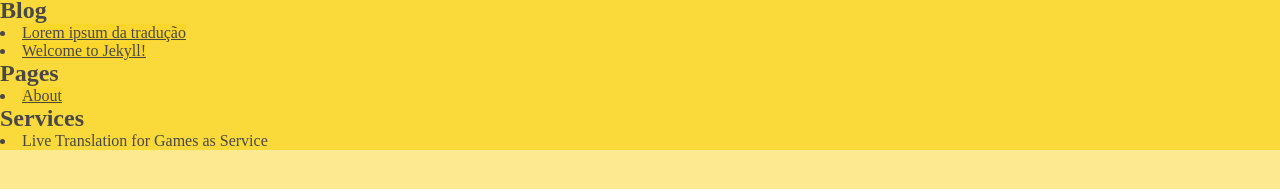
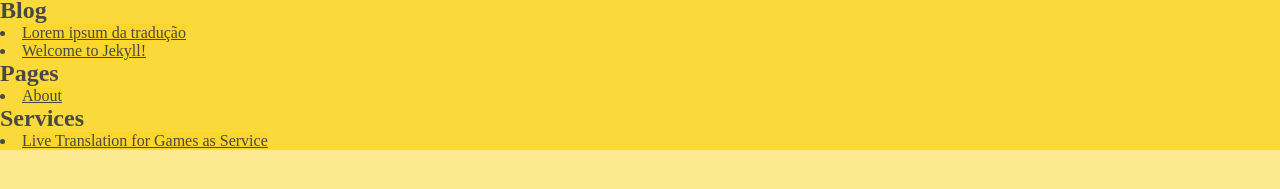
Before and after one commit to bbglanguages/bbglanguages.github.io, a Jekyll site: the page built from index.markdown, in a window 1280 px wide. Shown: the part 643-832 px from the top of the page. Built offline with Jekyll 4.4.1, drawn with Linux system fonts in a browser that asks for light colours; some web fonts are replaced.

Commit message:
fixed post structure

```diff
--- a/_layouts/home.html
+++ b/_layouts/home.html
@@ -12,15 +12,16 @@
     {% endfor %}
 
     <h2>Pages</h2>
-    {% for post in site.pages %} {% if post.layout != "home" and post.title != nil %}
+    {% for post in site.pages %} {% if post.layout != "home" and post.title !=
+    nil %}
     <li>
       <a href="{{ post.url }}">{{ post.title }}</a>
     </li>
     {% endif %} {% endfor %}
 
     <h2>Services</h2>
-    {% for post in site.services %}
-    <li> {{post.title}} </li>
+    {% for service in site.services %}
+    <li> <a href="{{ service.url }}"> {{service.title}} </a></li>
     {% endfor %}
   </body>
 </html>
```
